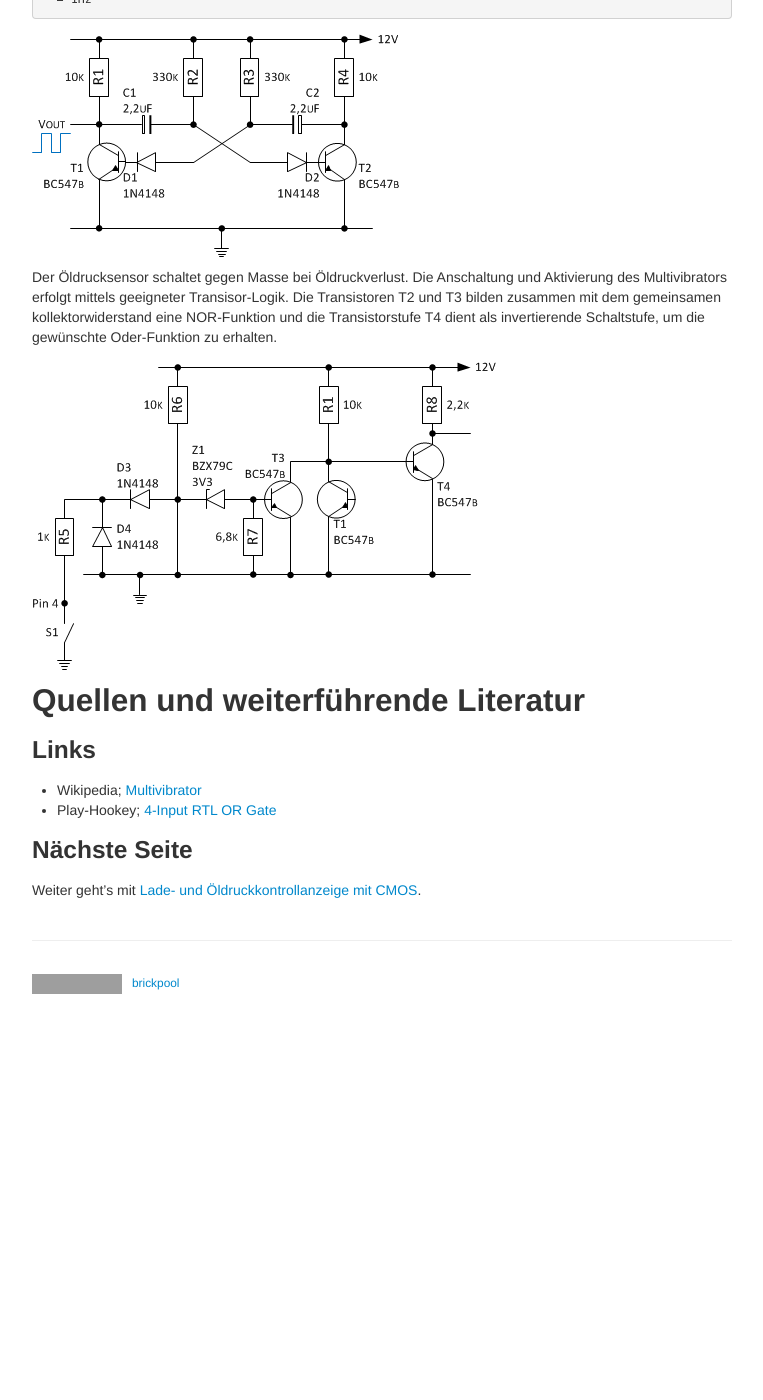
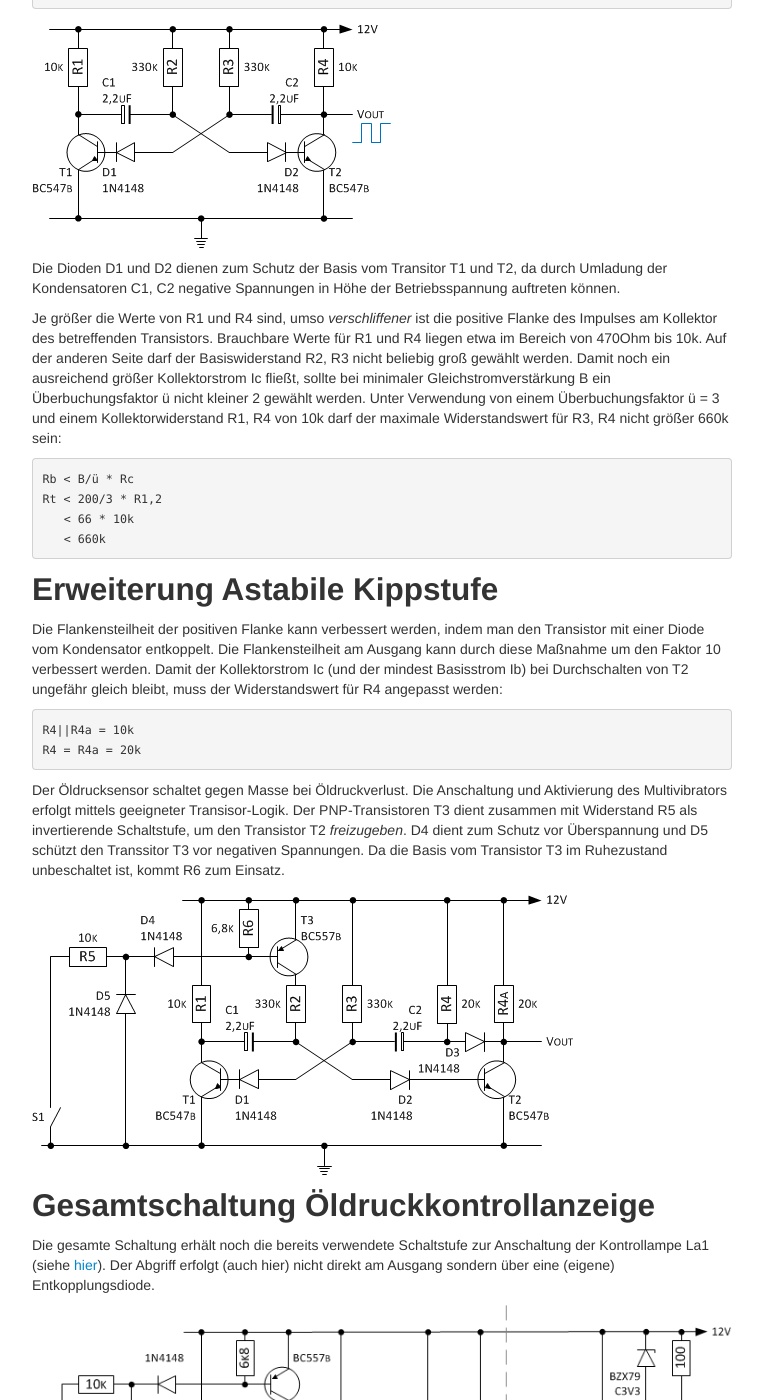
Before and after one commit to brickpool/Speedometer, a Jekyll site: the page built from pages/kontrollanzeige_2.md, in a window 1280 px wide and 1400 px high, scrolled down 574 px. Shown: the whole window, without its empty margins (258-1021 px from the left). Built offline with Jekyll 4.4.1, drawn with Linux system fonts in a browser that asks for light colours; before the commit the page ends 1578 px from its top, so only the background shows below that; some of the changed text lies outside the part shown; grey boxes are pictures that could not be loaded.

Commit message:
Update Indicator

```diff
--- a/pages/kontrollanzeige_2.md
+++ b/pages/kontrollanzeige_2.md
@@ -4,9 +4,9 @@ title: Öldruckkontrollanzeige
 description: Universal LCD Motorrad Tachometer
 ---
 
-## Öldruckkontrollanzeige
 Die Kontrollanzeige _La1_ soll bei Verlust des Öldrucks ebenfalls zur Anzeige genutzt werden. Damit zwischen den beiden unterschiedlichen Ereignissen - _Störung Generator_ und _Öldruckverlust_ - unterschieden werden kann, soll bei Öldruckverlust die Kontrollanzeige mit ca. 1Hz blinken.
 
+## Astabile Kippstufe
 Die Schaltung besteht im wesentlichen aus einem astabilen Multivibrator bestehend aus T1 und T2, dessen Frequenz mit dem Widerstand R2 und R3 und den Kondensatoren C1 und C2 eingestellt wird. Da die zeitbestimmenden Werte Rt=R2=R3 und Ct=C1=C2 symetrisch sind, ist das Impuls-/Pausezeit gleich. Die Berechnung der Periodendauer und Frequenz erfolgt mittels folgender Formeln:
 
     T = ti + tp
@@ -20,17 +20,37 @@ Die Schaltung besteht im wesentlichen aus einem astabilen Multivibrator bestehen
       = 1 / 1016ms
       = 1Hz
 
-![Astabile Kippstufe](../images/Astabile_Kippstufe.png)
+![Astabile Kippstufe Abb. 1](../images/Astabile_Kippstufe_1.png)
 
-Der Öldrucksensor schaltet gegen Masse bei Öldruckverlust. Die Anschaltung und Aktivierung des Multivibrators erfolgt mittels geeigneter Transisor-Logik. Die Transistoren T2 und T3 bilden zusammen mit dem gemeinsamen kollektorwiderstand eine NOR-Funktion und die Transistorstufe T4 dient als invertierende Schaltstufe, um die gewünschte Oder-Funktion zu erhalten.
+Die Dioden D1 und D2 dienen zum Schutz der Basis vom Transitor T1 und T2, da durch Umladung der Kondensatoren C1, C2 negative Spannungen in Höhe der Betriebsspannung auftreten können.
 
-![Oder-Schaltung](../images/Oder_Schaltung.png)
+Je größer die Werte von R1 und R4 sind, umso _verschliffener_ ist die positive Flanke des Impulses am Kollektor des betreffenden Transistors. Brauchbare Werte für R1 und R4 liegen etwa im Bereich von 470Ohm bis 10k. Auf der anderen Seite darf der Basiswiderstand R2, R3 nicht beliebig groß gewählt werden. Damit noch ein ausreichend größer Kollektorstrom Ic fließt, sollte bei minimaler Gleichstromverstärkung B ein Überbuchungsfaktor ü nicht kleiner 2 gewählt werden. Unter Verwendung von einem Überbuchungsfaktor ü = 3 und einem Kollektorwiderstand R1, R4 von 10k darf der maximale Widerstandswert für R3, R4 nicht größer 660k sein:
+
+    Rb < B/ü * Rc
+    Rt < 200/3 * R1,2
+       < 66 * 10k
+       < 660k
+
+## Erweiterung Astabile Kippstufe
+Die Flankensteilheit der positiven Flanke kann verbessert werden, indem man den Transistor mit einer Diode vom Kondensator entkoppelt. Die Flankensteilheit am Ausgang kann durch diese Maßnahme um den Faktor 10 verbessert werden. Damit der Kollektorstrom Ic (und der mindest Basisstrom Ib) bei Durchschalten von T2 ungefähr gleich bleibt, muss der Widerstandswert für R4 angepasst werden:
+
+    R4||R4a = 10k
+    R4 = R4a = 20k
+
+Der Öldrucksensor schaltet gegen Masse bei Öldruckverlust. Die Anschaltung und Aktivierung des Multivibrators erfolgt mittels geeigneter Transisor-Logik. Der PNP-Transistoren T3 dient zusammen mit Widerstand R5 als invertierende Schaltstufe, um den Transistor T2 _freizugeben_. D4 dient zum Schutz vor Überspannung und D5 schützt den Transsitor T3 vor negativen Spannungen. Da die Basis vom Transistor T3 im Ruhezustand unbeschaltet ist, kommt R6 zum Einsatz.
+
+![Astabile Kippstufe Abb. 2](../images/Astabile_Kippstufe_2.png)
+
+## Gesamtschaltung Öldruckkontrollanzeige
+Die gesamte Schaltung erhält noch die bereits verwendete Schaltstufe zur Anschaltung der Kontrollampe La1 (siehe [hier](kontrollanzeige_1.html)). Der Abgriff erfolgt (auch hier) nicht direkt am Ausgang sondern über eine (eigene) Entkopplungsdiode.
+
+![Gesamtschaltung Öldruckkontrollanzeige](../images/Oeldruckkontrollanzeige.png)
 
 ## Quellen und weiterführende Literatur
 
 ### Links
 - Wikipedia; [Multivibrator](https://de.wikipedia.org/wiki/Multivibrator#Astabile_Kippstufe_mit_Transistoren)
-- Play-Hookey; [4-Input RTL OR Gate](http://www.play-hookey.com/digital_experiments/rtl/rtl_or4.html)
+- Texas Instruments; Design and Application of Transistor Switching Circuits; [14 Pulse-generating and Pulse-shaping Networks](http://archive.org/details/DesignAndApplicationOfTransistorSwitchingCircuits/page/n285)
 
 ### Nächste Seite
 Weiter geht's mit [Lade- und Öldruckkontrollanzeige mit CMOS](kontrollanzeige_3.html).
```
Also changed, not shown: pages/kontrollanzeige_1.md (+1 -1 lines), images/Astabile_Kippstufe.png (deleted), images/Astabile_Kippstufe_1.png (added), images/Astabile_Kippstufe_2.png (added), images/Invertieren_der_Messstufe.png, images/Kontrollanzeige.png, images/Messung_Spannung_Kl.61.png (added), images/Oder_Schaltung.png (deleted), images/Oeldruckkontrollanzeige.png (added), images/Schalten_der_Versorgungsspannung_1.png, images/Schalten_der_Versorgungsspannung_2.png.
